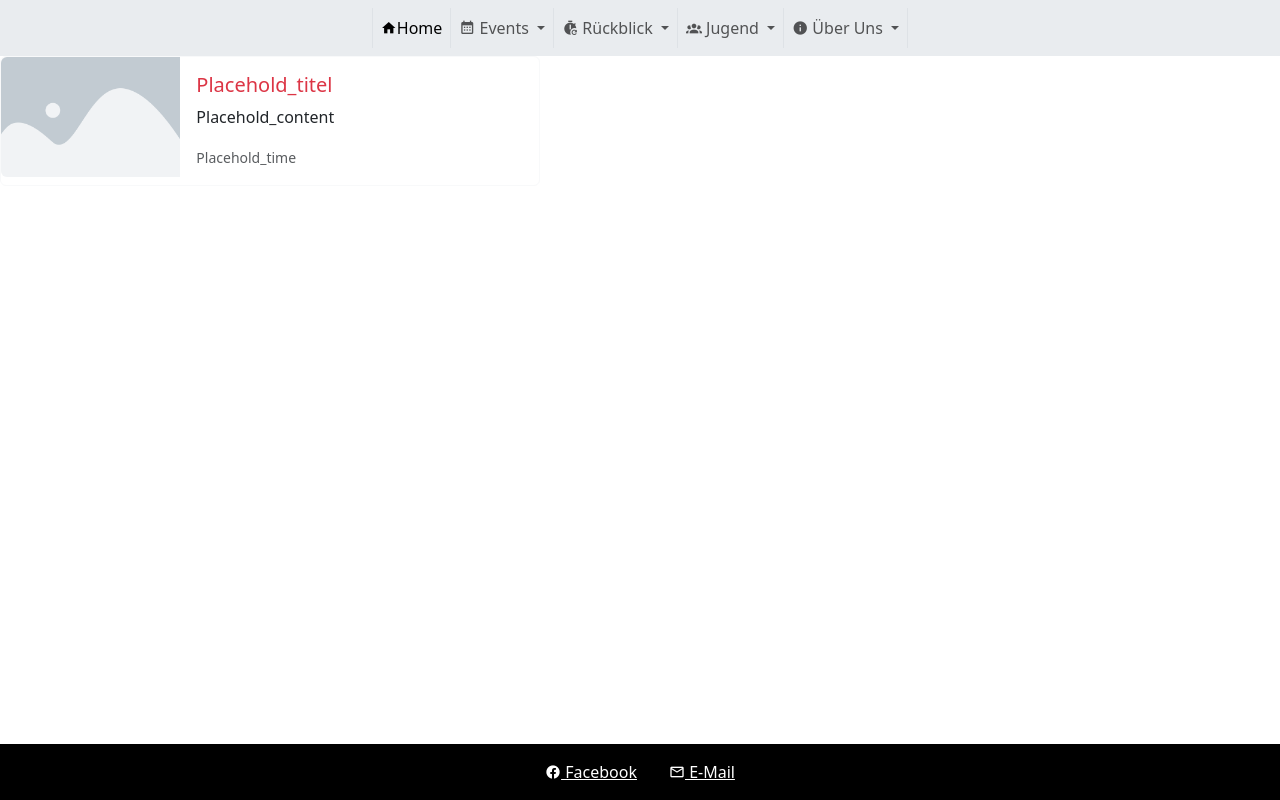
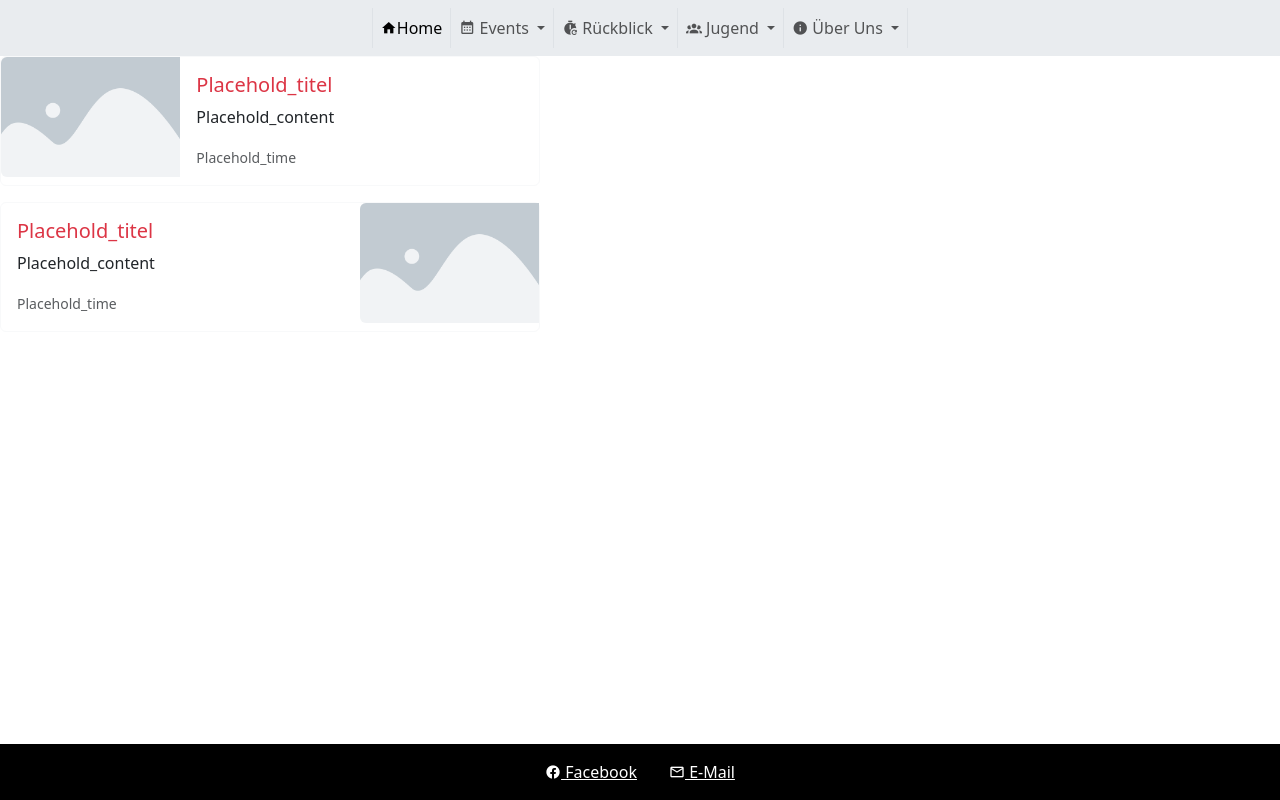
Before and after one commit to Werzu25/MusikbezirkSilz, a Vue app: page / in a window 1280 px wide. Built offline with nearby package versions, Linux system fonts and the light colour scheme.

Commit message:
Renamed imports in App.vue

```diff
--- a/src/App.vue
+++ b/src/App.vue
@@ -1,14 +1,16 @@
 <script setup>
 import AppFooter from '@/components/AppFooter.vue'
 import AppNavbar from '@/components/AppNavbar.vue'
-import elementfotolinks from '@/components/templates/ImageLeft.vue'
+import ImageLeft from '@/components/templates/ImageLeft.vue'
+import ImageRight from '@/components/templates/ImageRight.vue'
 </script>
 
 <template>
   <main>
     <AppNavbar></AppNavbar>
     <AppFooter></AppFooter>
-    <elementfotolinks></elementfotolinks>
+    <image-left></image-left>
+    <image-right></image-right>
   </main>
 </template>
 
```
